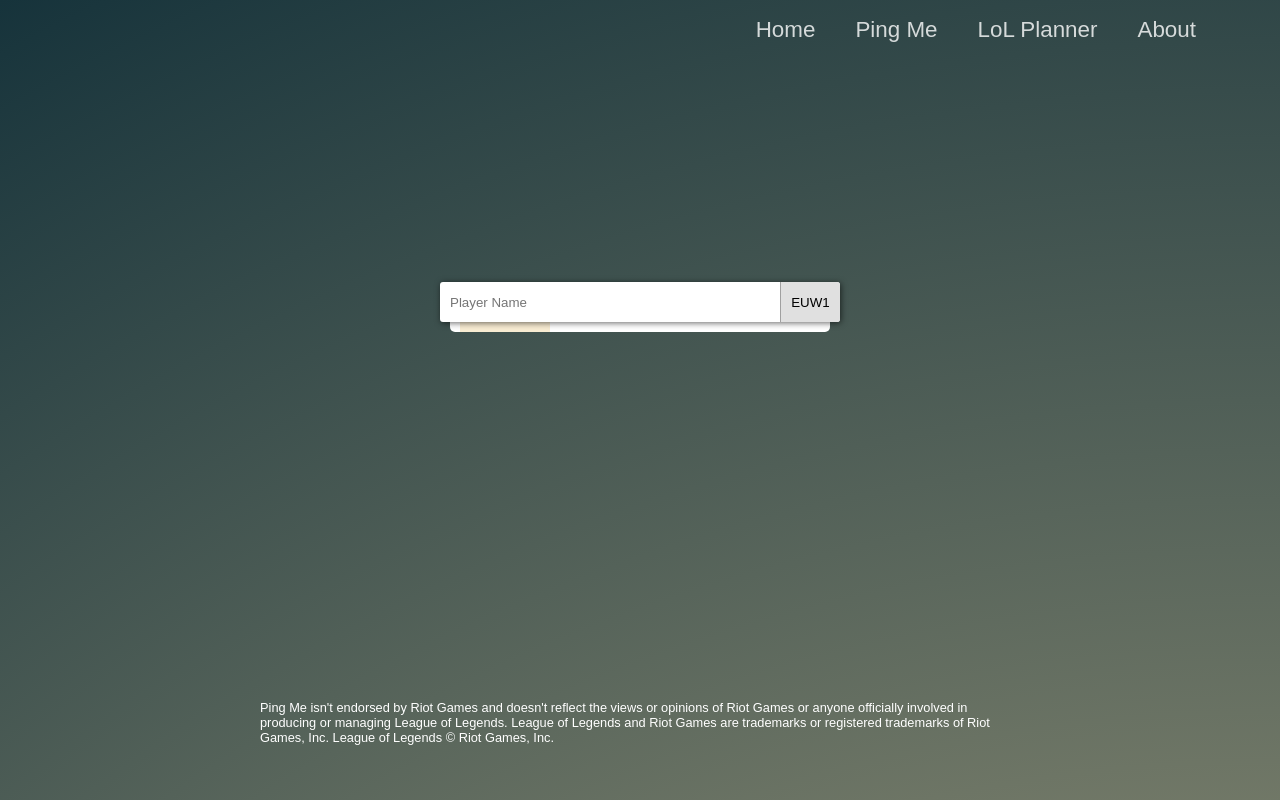
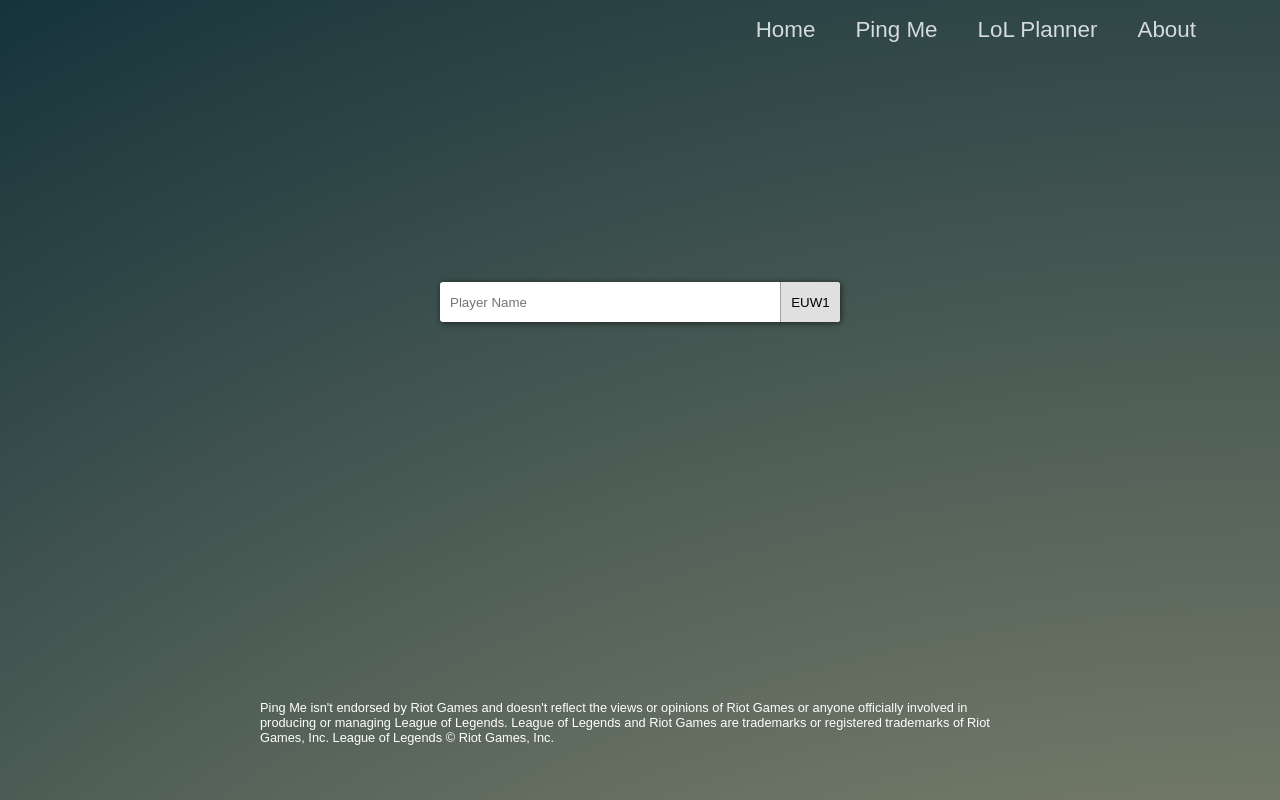
Before and after one commit to duiker101/pingme-react, a React (Create React App) app: page / in a window 1280 px wide. Built offline with nearby package versions, Linux system fonts and the light colour scheme; no server answers.

Commit message:
fixed countries css

```diff
--- a/src/components/search/countries.css
+++ b/src/components/search/countries.css
@@ -14,21 +14,21 @@
 
 .countries {
   height: 0;
-  transition: all 1s;
+  transition: all 0.5s;
   overflow: hidden;
   width: 360px;
   margin: auto;
+  padding: 0 10px 0 10px;
   display: grid;
   grid-template-columns: 1fr 1fr 1fr 1fr;
   background: white;
   border-radius: 0 0 5px 5px;
   z-index: 1;
-  padding: 0px 10px 10px 10px;
   text-align: center;
 }
 .countries.expanded {
   height: 120px;
-  padding-top: 60px;
+  padding: 10px;
 }
 
 .country {
--- a/src/components/search/countries.scss
+++ b/src/components/search/countries.scss
@@ -15,21 +15,21 @@
 
 .countries {
   height: 0;
-  transition: all 1s;
+  transition: all .5s;
   overflow: hidden;
   width: 360px;
   margin: auto;
 
   &.expanded {
     height: 120px;
-    padding-top: 60px;
+    padding: 10px;
   }
+  padding: 0 10px 0 10px;
   display: grid;
   grid-template-columns: 1fr 1fr 1fr 1fr;
   background: white;
   border-radius: 0 0 5px 5px;
   z-index: 1;
-  padding: 0px 10px 10px 10px;
   text-align: center;
 }
 
```
